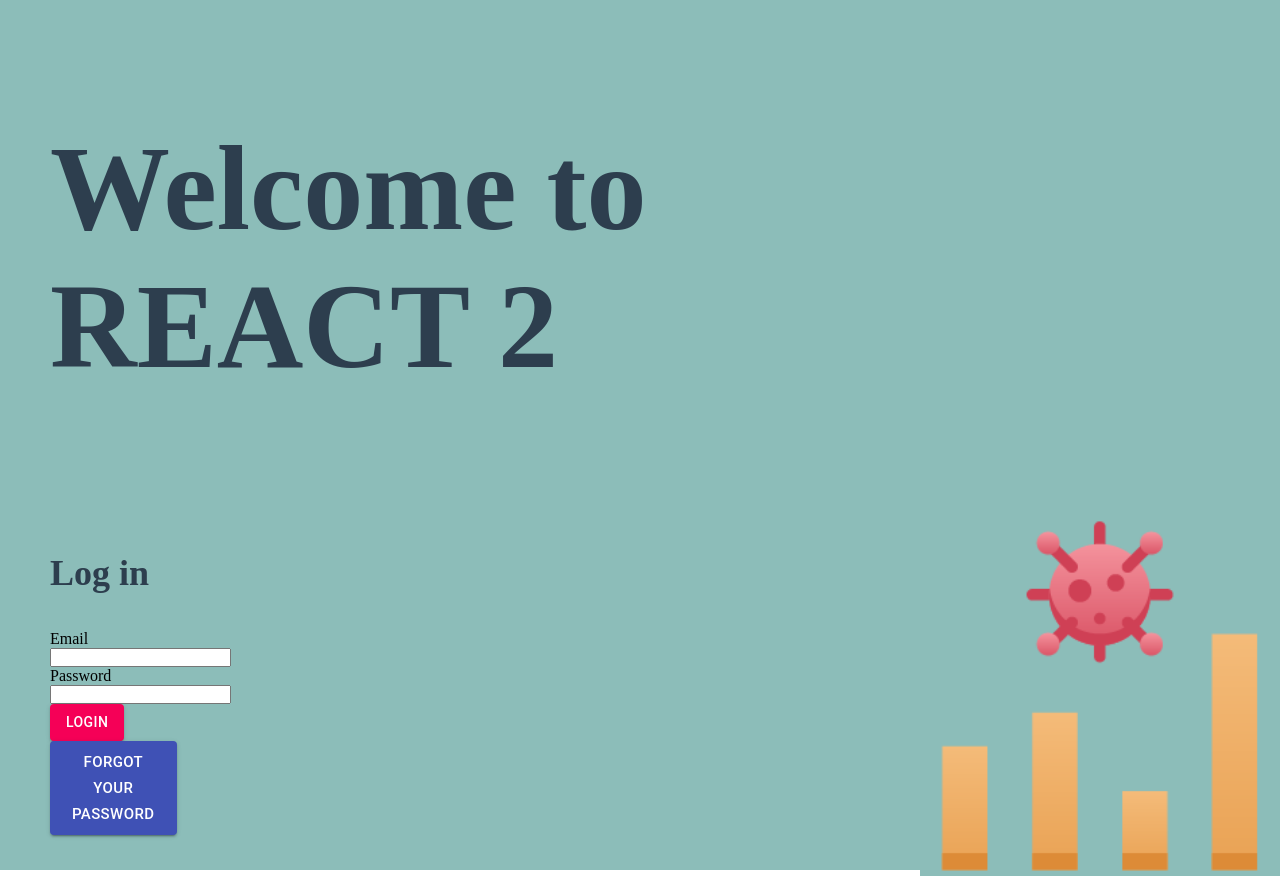
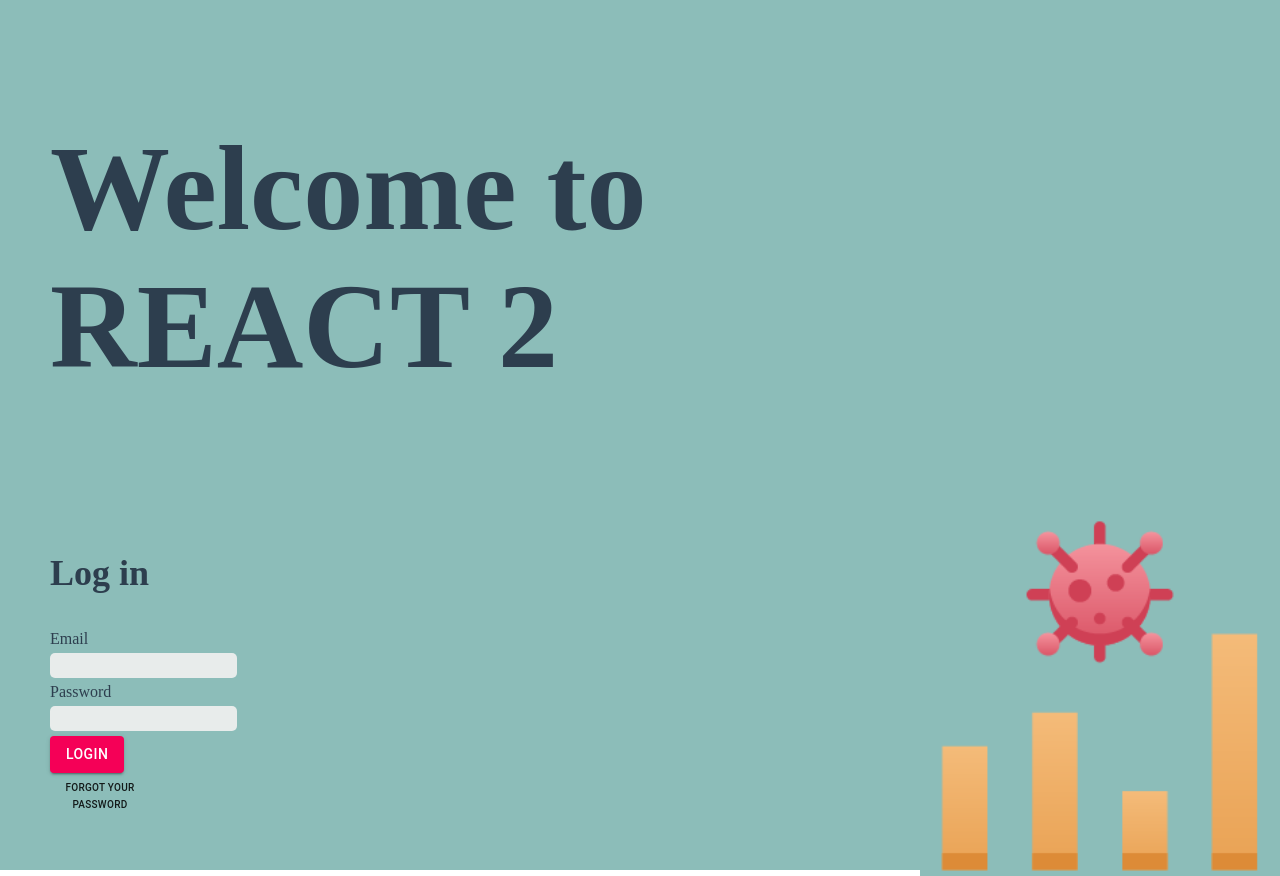
Before and after one commit to Benedict-Carling/Programming3-Frontend, a React (Create React App) app: page / in a window 1280 px wide. Built offline with nearby package versions, Linux system fonts and the light colour scheme.

Commit message:
Edited labels and textfield from form component

```diff
--- a/src/components/auth/Login.css
+++ b/src/components/auth/Login.css
@@ -21,7 +21,6 @@
 
    .Login-header {
         background-color: #8CBDB9;
-
         display: flex;
         flex-direction: column;
         align-items: left;
@@ -47,7 +46,24 @@
         flex-direction: row;
         align-items: left;
         justify-content: left;
+        font: 'oxygen';
         font-size: calc(20px + 5vmin);
         color: #2D3E4E;
         margin-left: 50px;
       }
+
+    .Label{
+      color: #2D3E4E;
+      padding-top: 5%;
+      padding-bottom: 5%;
+    }
+
+     .Textfield{
+       background-color: #E8ECEB;
+       border: none;
+       padding: 5px 5px;
+       color: #2D3E4E;
+       border-radius: 5px;
+       margin-top: 5%;
+       margin-bottom: 5%;
+     }
--- a/src/components/auth/Login.js
+++ b/src/components/auth/Login.js
@@ -5,7 +5,7 @@ import Axios from "axios";
 import "./Login.css";
 import covidStats from "./covidStats.png";
 import Button from "@material-ui/core/Button";
-import ForgotPassword from "./ForgotPassword"
+import ForgotPassword from "./ForgotPassword";
 
 export default function Login() {
   const [email, setEmail] = useState("");
@@ -48,14 +48,14 @@ export default function Login() {
         <h1 className="Login-title">Log in</h1>
       </header>
       <form onSubmit={submit}>
-        <label htmlFor="login-email">Email</label>
-        <input
+        <label className="Label" htmlFor="login-email">Email</label>
+        <input className="Textfield"
           onChange={(e) => setEmail(e.target.value)}
           id="login-email"
           type="email"
         />
-        <label htmlFor="login-password">Password</label>
-        <input
+        <label className="Label" htmlFor="login-password">Password</label>
+        <input className="Textfield"
           onChange={(e) => setPassword(e.target.value)}
           id="login-password"
           type="password"
@@ -70,10 +70,12 @@ export default function Login() {
         </Button>
         <Button
           onClick={handleClickOpen}
-          variant="contained"
-          color="primary"
+          style={{
+            fontSize: 10
+          }}
+          variant="text"
+          color="#2D3E4E"
           type="submit"
-          size="large"
         >
           Forgot your password
         </Button>
```
